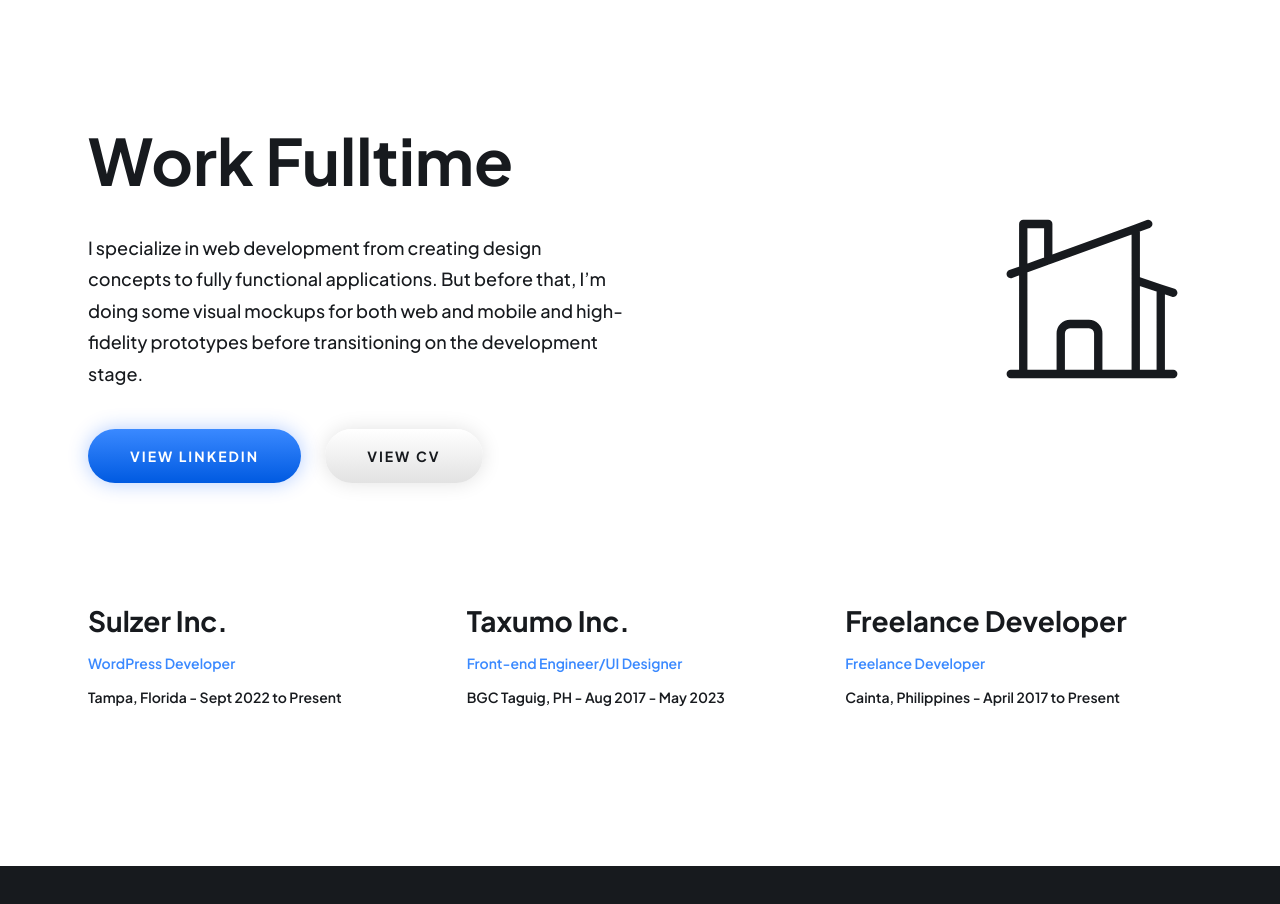
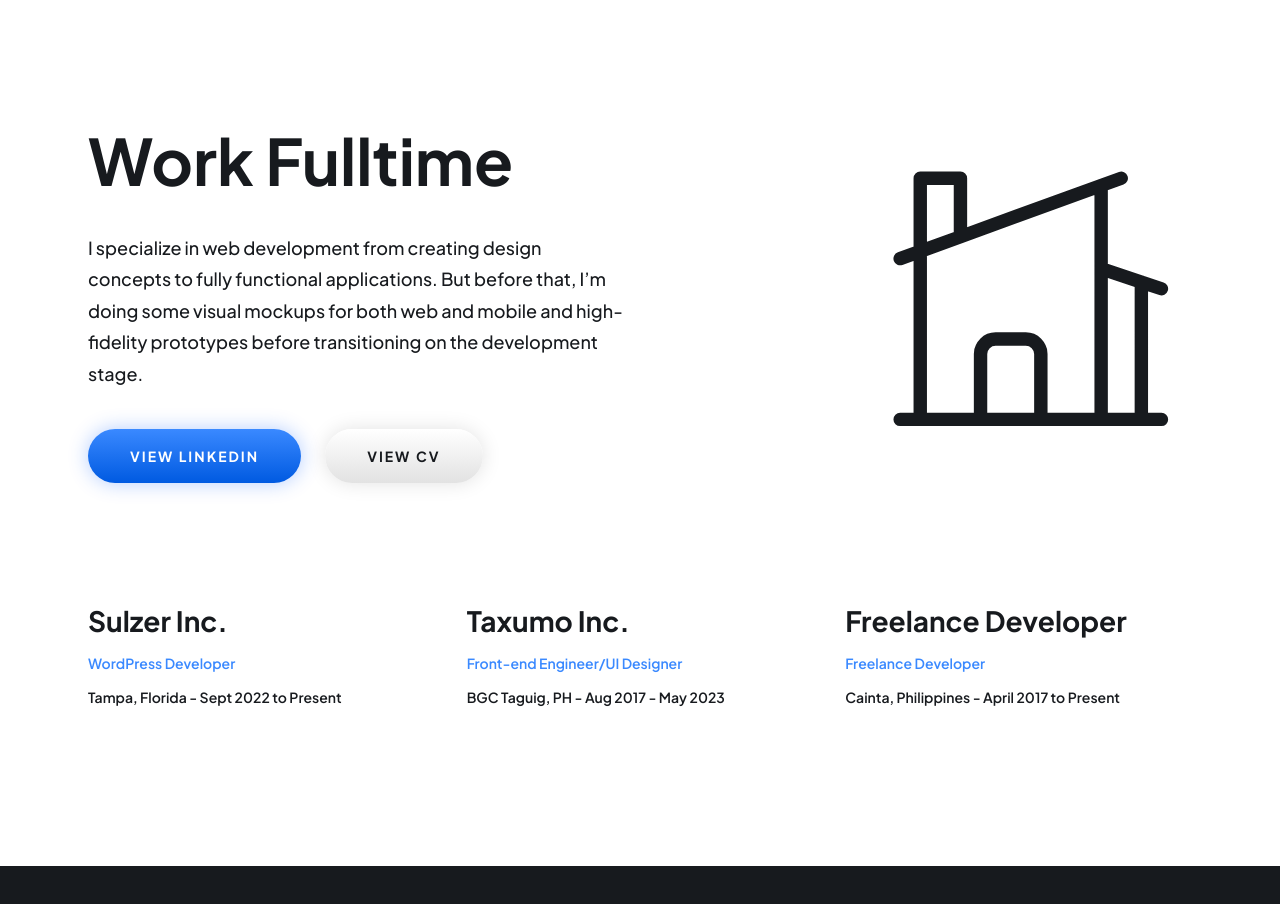
Before and after one commit to Jeff-coding/new-portfolio, a website: page index.html in a window 1280 px wide. Shown: the part 1980-2884 px from the top of the page. Drawn offline with nearby package versions, Linux system fonts and the light colour scheme.

Commit message:
Fixed svg size.

```diff
--- a/sass/_sec-four.scss
+++ b/sass/_sec-four.scss
@@ -68,6 +68,10 @@
                     @media screen and (max-width: 767px) {
                         margin: 0 auto 1.5rem;
                     }
+
+                    @include atXMedium {
+                        max-width: 60%;
+                    }
                 }
             }
         }
```
Also changed, not shown: css/master.css.
